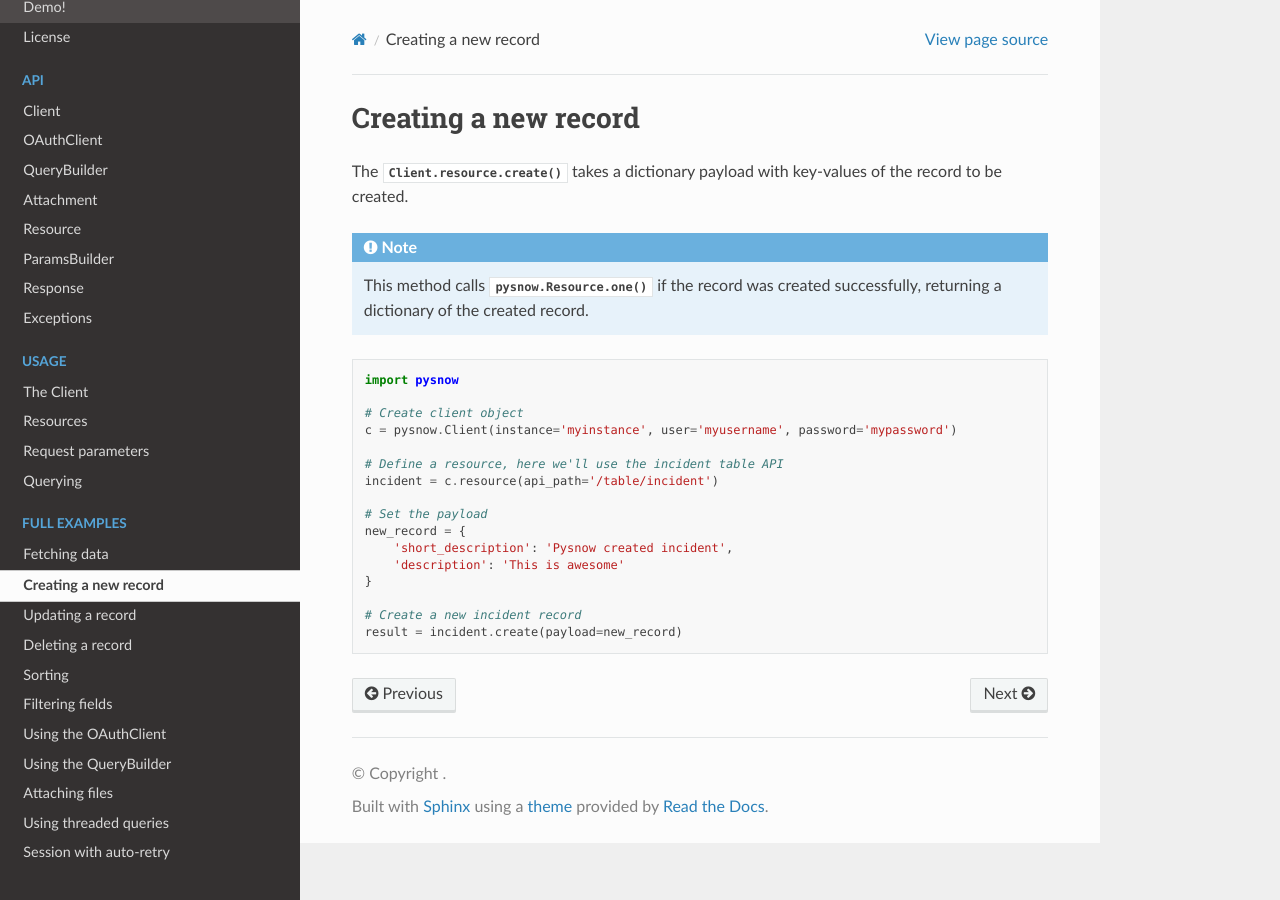
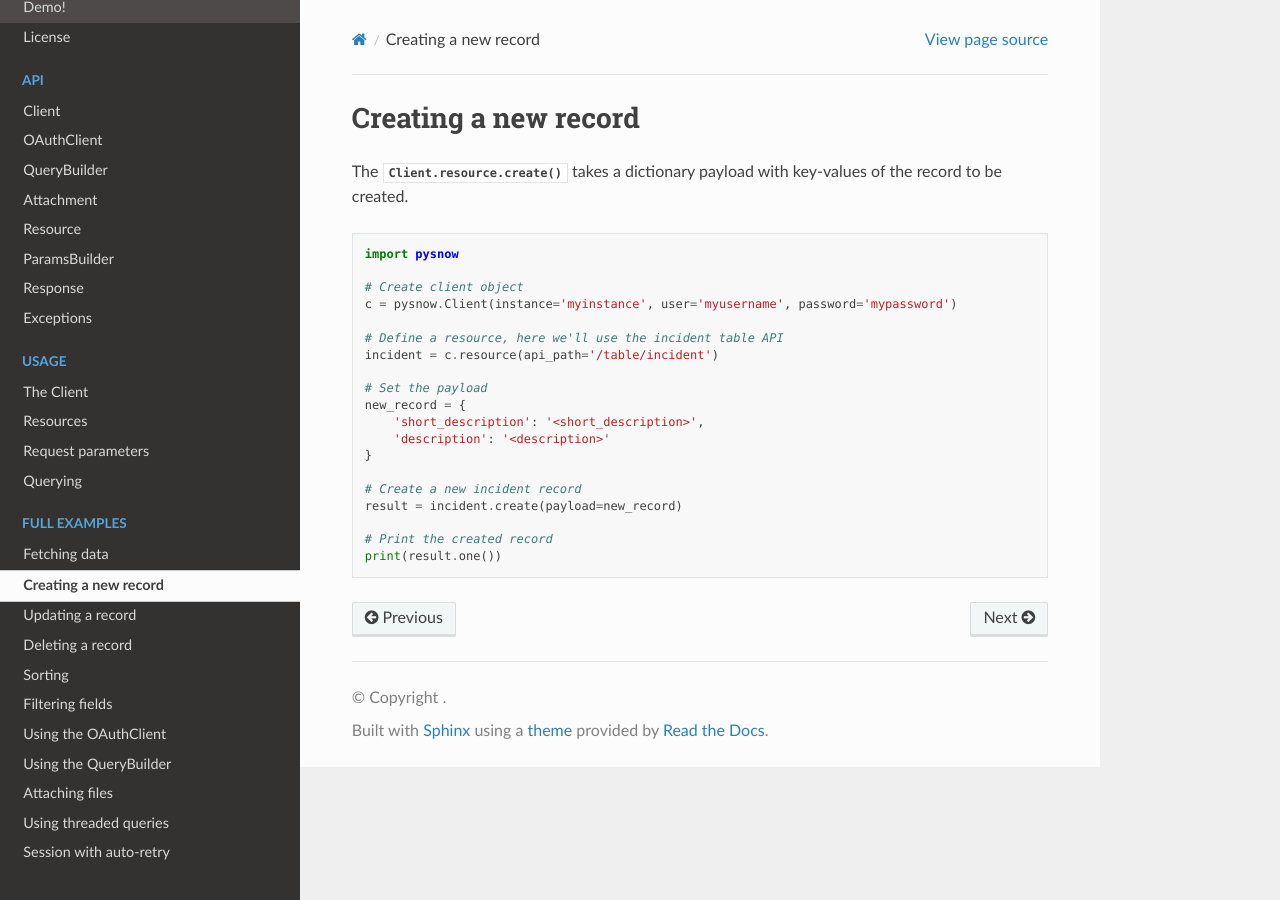
Before and after one commit to rbw/pysnow, a Sphinx documentation site: the page built from docs/full_examples/create.rst, in a window 1280 px wide. Built offline with Sphinx 7.4.7 and the Read the Docs theme 2.0.0, drawn with Linux system fonts in a browser that asks for light colours.

Commit message:
Update full_examples/create (#153)

```diff
--- a/docs/full_examples/create.rst
+++ b/docs/full_examples/create.rst
@@ -2,11 +2,6 @@ Creating a new record
 =====================
 
 The :meth:`Client.resource.create` takes a dictionary payload with key-values of the record to be created.
-
-
-.. note::
-    This method calls :meth:`pysnow.Resource.one` if the record was created successfully, returning a dictionary of the created record.
-
 
 .. code-block:: python
 
@@ -20,9 +15,12 @@ The :meth:`Client.resource.create` takes a dictionary payload with key-values of
 
     # Set the payload
     new_record = {
-        'short_description': 'Pysnow created incident',
-        'description': 'This is awesome'
+        'short_description': '<short_description>',
+        'description': '<description>'
     }
 
     # Create a new incident record
     result = incident.create(payload=new_record)
+
+    # Print the created record
+    print(result.one())
```
